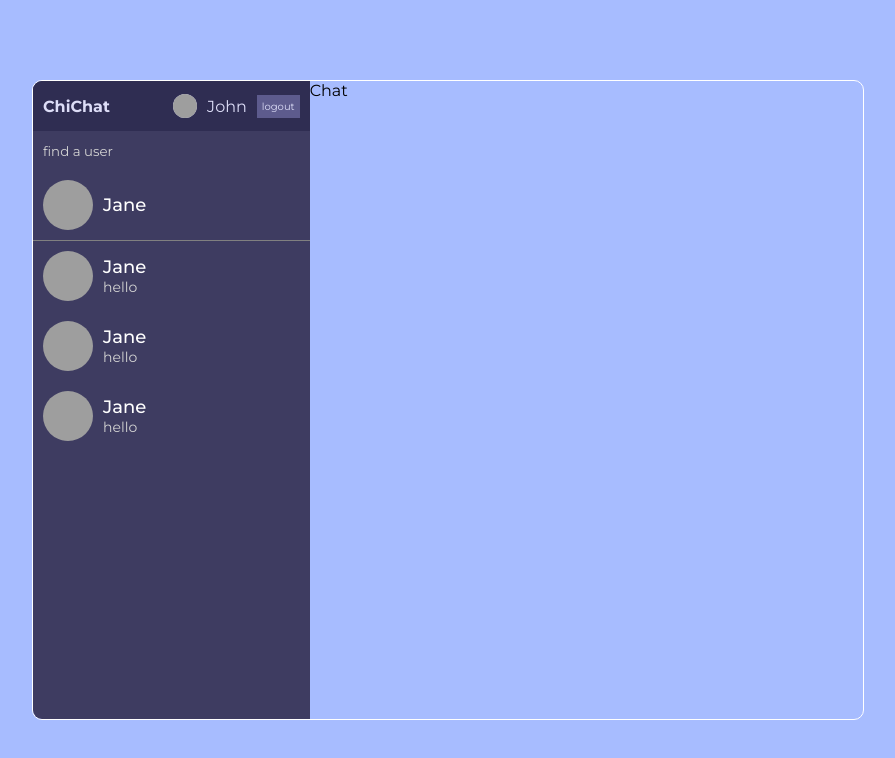
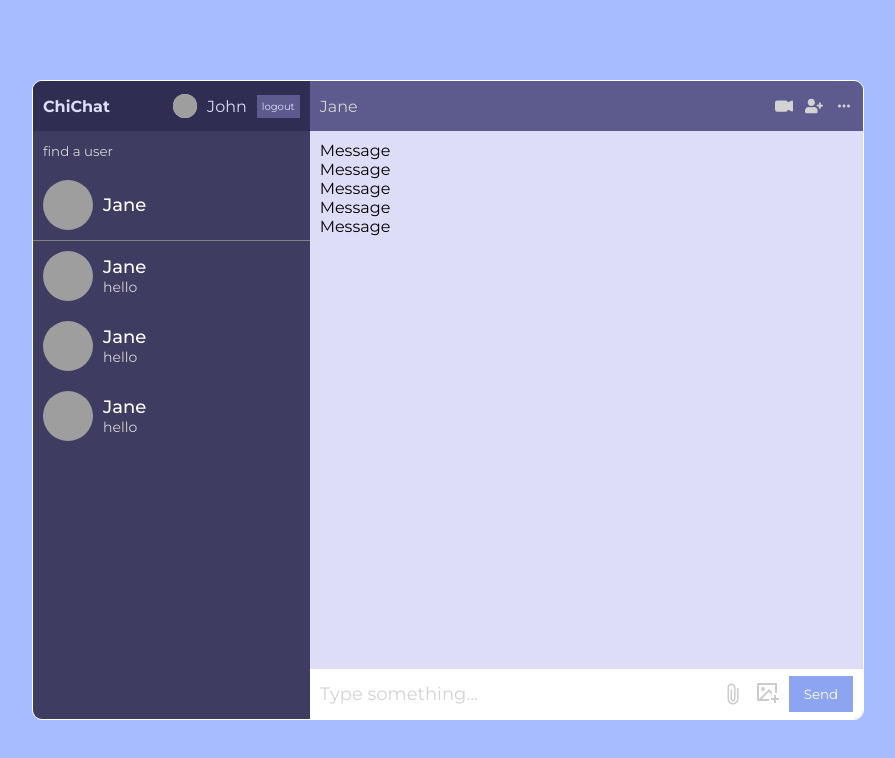
Before and after one commit to KiritoKunTi/chichat, a React (Create React App) app: page / in a window 1280 px wide. Shown: the top 758 px of the page, without its empty margins (192-1087 px from the left). Built offline with nearby package versions, Linux system fonts and the light colour scheme; grey boxes are pictures that could not be loaded.

Commit message:
input comp style

```diff
--- a/src/components/Chat.jsx
+++ b/src/components/Chat.jsx
@@ -1,7 +1,25 @@
 import React from "react";
+import { BsCameraVideoFill } from "react-icons/bs";
+import { FaUserPlus } from "react-icons/fa";
+import { MdOutlineMoreHoriz } from "react-icons/md";
+import Messages from "./Messages";
+import Input from "./Input";
 
 const Chat = () => {
-  return <div className="chat">Chat</div>;
+  return (
+    <div className="chat">
+      <div className="chat__info">
+        <span>Jane</span>
+        <div className="chat__icons">
+          <BsCameraVideoFill className="icon" size={18} />
+          <FaUserPlus className="icon" size={18} />
+          <MdOutlineMoreHoriz className="icon" size={18} />
+        </div>
+      </div>
+      <Messages />
+      <Input />
+    </div>
+  );
 };
 
 export default Chat;
--- a/src/components/Input.jsx
+++ b/src/components/Input.jsx
@@ -1,7 +1,21 @@
 import React from "react";
+import { RiImageAddLine } from "react-icons/ri";
+import { IoMdAttach } from "react-icons/io";
 
 const Input = () => {
-  return <div>Input</div>;
+  return (
+    <div className="input">
+      <input type="text" placeholder="Type something..." />
+      <div className="send">
+        <IoMdAttach className="icon" size={24} />
+        <input type="file" style={{ display: "none" }} id="image" />
+        <label htmlFor="image">
+          <RiImageAddLine className="icon" size={24} />
+        </label>
+        <button>Send</button>
+      </div>
+    </div>
+  );
 };
 
 export default Input;
--- /dev/null
+++ b/src/components/Messages.jsx
@@ -0,0 +1,16 @@
+import React from "react";
+import Message from "./Message";
+
+const Messages = () => {
+  return (
+    <div className="messages">
+      <Message />
+      <Message />
+      <Message />
+      <Message />
+      <Message />
+    </div>
+  );
+};
+
+export default Messages;
--- a/src/styles.scss
+++ b/src/styles.scss
@@ -189,6 +189,74 @@
     }
     .chat{
       flex: 2;
+
+      .chat__info {
+        height: 50px;
+        background-color: #5d5b8d;
+        display: flex;
+        align-items: center;
+        justify-content: space-between;
+        padding: 10px;
+        color: lightgray;
+      }
+      .chat__icons{
+        display: flex;
+        gap: 12px;
+        .icon{
+          cursor: pointer;
+        }
+      }
+
+      .messages{
+        background-color: #ddddf7;
+        padding: 10px;
+        height: calc(100% - 100px);
+      }
+
+      .input{
+        height: 50px;
+        background-color: white;
+        padding: 10px;
+        display: flex;
+        align-items: center;
+        justify-content: space-between;
+
+        input{
+          width: 100%;
+          border: none;
+          outline: none;
+          color: #2f2d52;
+          font-size: 18px;
+
+          &::placeholder{
+            color: lightgray;
+          }
+        }
+        .send{
+          display: flex;
+          align-items: center;
+          gap: 10px;
+
+          .icon{
+            cursor: pointer;
+            color: #ccc;
+            &:hover{
+              color: #2f2d52;
+            }
+          }
+          button{
+            border: none;
+            outline: none;
+            color: white;
+            padding: 10px 15px;
+            background-color: #8da4f1;
+
+            &:hover{
+              background-color: #5d5b8d;
+            }
+          }
+        }
+      }
     }
   }
 }
```
